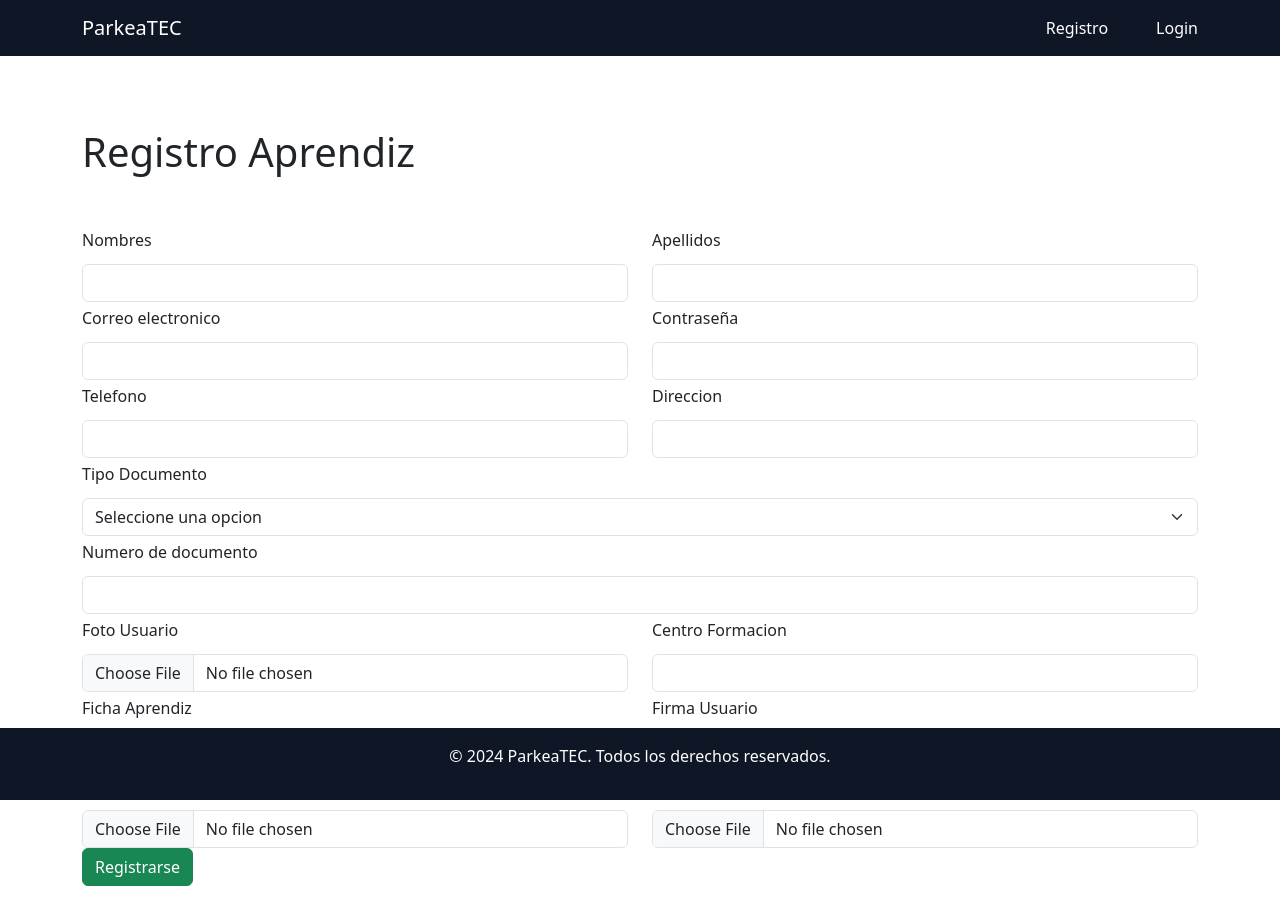
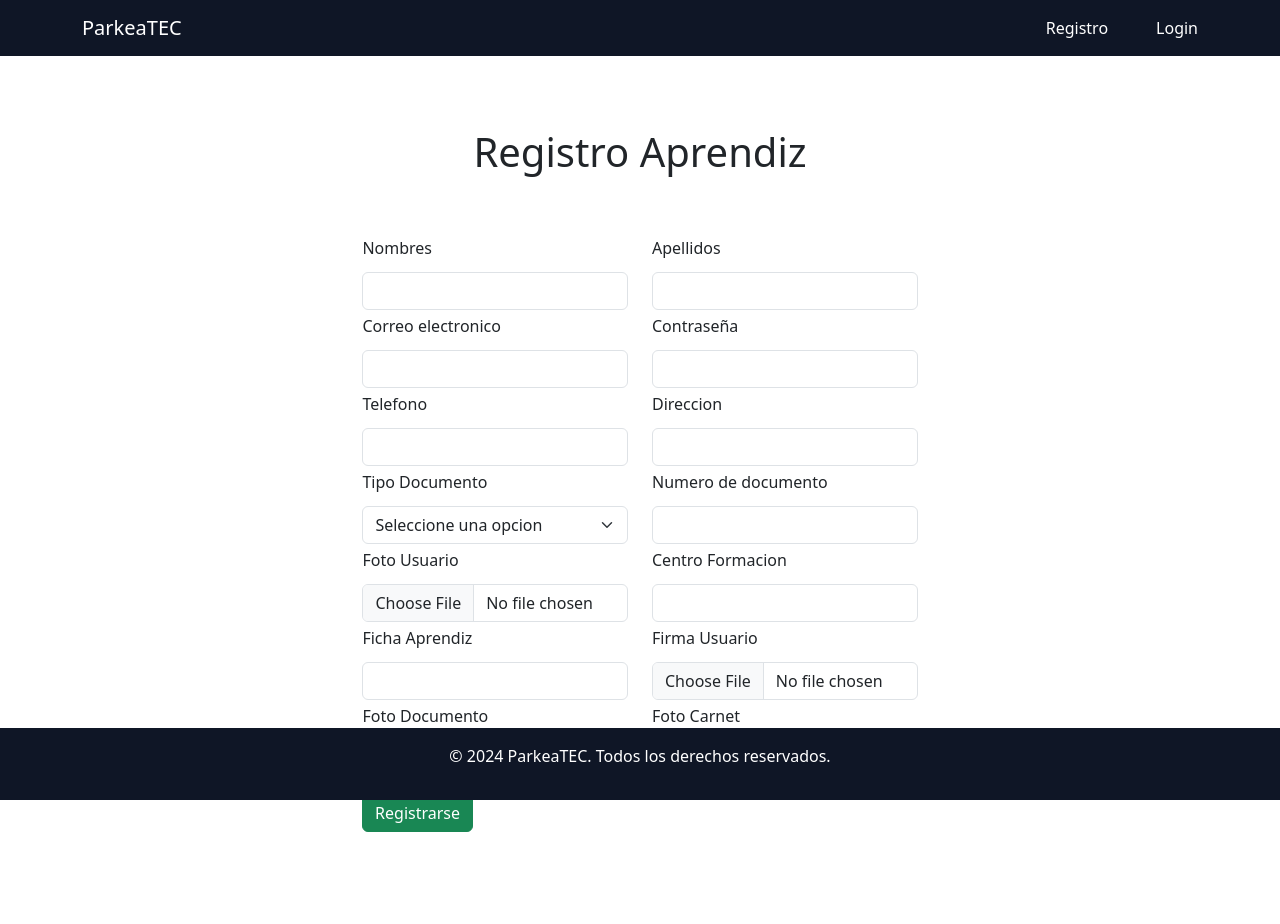
Before and after one commit to ParkeaTec-Project/ParkeaTec-SENA, a React (Create React App) app in the folder Documentacion/trim03/04_prototipo_funcional/front/: page /registro in a window 1280 px wide. Shown: the top 924 px of the page. Built offline with nearby package versions, Linux system fonts and the light colour scheme; no server answers.

Commit message:
se agregaron nuevos estilos

```diff
--- a/Documentacion/trim03/04_prototipo_funcional/front/src/pages/registro.jsx
+++ b/Documentacion/trim03/04_prototipo_funcional/front/src/pages/registro.jsx
@@ -1,7 +1,7 @@
 import React, { useState } from 'react';
 import 'bootstrap/dist/css/bootstrap.min.css';
-//import Button from 'react-bootstrap/Button';
 import { Container, Row, Col, Form, Button } from 'react-bootstrap';
+import styles from '../styles/registroUsuario.module.css';
 
 function Registro(){
     const [formData, setFormData] = useState({
@@ -74,14 +74,14 @@ function Registro(){
     }
 
     return(
-        <Container className='mt-4 mb-4 py-5'>
+        <Container className={`mt-4 mb-4 py-5 ${styles.container}`}>
             <h1>Registro Aprendiz</h1>
             <Form className='mt-5 mb-4' onSubmit={ handleSubmit }>
-                <Row>
-                    <Col>
+                <Row className='justify-content-center'>
+                    <Col className={`${styles.col}`}>
                         <Form.Label className='mt-1'>Nombres</Form.Label>
                         <Form.Control
-                            className='mt-1'
+                            className={`mt-1 ${styles.input} `}
                             type='text'
                             name='nombre'
                             value={ formData.nombre }
@@ -90,10 +90,10 @@ function Registro(){
                         </Form.Control>
                     </Col>
 
-                    <Col>
+                    <Col className={`${styles.col}`}>
                         <Form.Label className='mt-1'>Apellidos</Form.Label>
                         <Form.Control
-                            className='mt-1'
+                            className={`mt-1 ${styles.input} `}
                             type='text'
                             name='apellido'
                             value={ formData.apellido }
@@ -102,11 +102,11 @@ function Registro(){
                         </Form.Control>
                     </Col>
                 </Row>
-                <Row>
-                    <Col>
+                <Row className='justify-content-center'>
+                    <Col className={`${styles.col}`}>
                         <Form.Label className='mt-1'>Correo electronico</Form.Label>
                         <Form.Control
-                            className='mt-1'
+                            className={`mt-1 ${styles.input} `}
                             type='email'
                             name='correo'
                             value={ formData.correo }
@@ -114,10 +114,10 @@ function Registro(){
                         >
                         </Form.Control>
                     </Col>
-                    <Col>
+                    <Col className={`${styles.col}`}>
                         <Form.Label className='mt-1'>Contraseña</Form.Label>
                         <Form.Control
-                            className='mt-1'
+                            className={`mt-1 ${styles.input} `}
                             type='password'
                             name='password'
                             value={ formData.password }
@@ -126,11 +126,11 @@ function Registro(){
                         </Form.Control>
                     </Col>
                 </Row>
-                <Row>
-                    <Col>
+                <Row className='justify-content-center'>
+                    <Col className={`${styles.col}`}>
                         <Form.Label className='mt-1'>Telefono</Form.Label>
                         <Form.Control
-                            className='mt-1'
+                            className={`mt-1 ${styles.input} `}
                             type='number'
                             name='telefono'
                             value={ formData.telefono }
@@ -138,10 +138,10 @@ function Registro(){
                         >
                         </Form.Control>
                     </Col>
-                    <Col>
+                    <Col className={`${styles.col}`}>
                         <Form.Label className='mt-1'>Direccion</Form.Label>
                         <Form.Control
-                            className='mt-1'
+                            className={`mt-1 ${styles.input} `}
                             type='text'
                             name='direccion'
                             value={ formData.direccion }
@@ -150,11 +150,11 @@ function Registro(){
                         </Form.Control>
                     </Col>
                 </Row>
-                <Row>
-                    <Col>
+                <Row className='justify-content-center'>
+                    <Col className={`${styles.col}`}>
                         <Form.Label className='mt-1'>Tipo Documento</Form.Label>
                         <Form.Select
-                            className='mt-1'
+                            className={`mt-1 ${styles.input} `}
                             name='id_tipo_documento'
                             value={ formData.id_tipo_documento }
                             onChange={ handleChange }
@@ -165,12 +165,11 @@ function Registro(){
                             <option value='3'>Tarjeta de identidad</option>
                         </Form.Select>
                     </Col>
-                </Row>
-                <Row>
-                    <Col>
+
+                    <Col className={`${styles.col}`}>
                         <Form.Label className='mt-1'>Numero de documento</Form.Label>
                         <Form.Control
-                            className='mt-1'
+                            className={`mt-1 ${styles.input} `}
                             type='number'
                             name='id_documento'
                             value={ formData.id_documento }
@@ -179,21 +178,22 @@ function Registro(){
                         </Form.Control>
                     </Col>
                 </Row>
-                <Row>
-                    <Col>
+
+                <Row className='justify-content-center'>
+                    <Col className={`${styles.col}`}>
                         <Form.Label className='mt-1'>Foto Usuario</Form.Label>
                         <Form.Control
-                            className='mt-1'
+                            className={`mt-1 ${styles.input} `}
                             type='file'
                             name='foto_usuario'
                             onChange={ handleChange }
                         >
                         </Form.Control>
                     </Col>
-                    <Col>
+                    <Col className={`${styles.col}`}>
                         <Form.Label className='mt-1'>Centro Formacion</Form.Label>
                         <Form.Control
-                            className='mt-1'
+                            className={`mt-1 ${styles.input} `}
                             type='text'
                             name='centro_formacion'
                             value={ formData.centro_formacion }
@@ -202,11 +202,11 @@ function Registro(){
                         </Form.Control>
                     </Col>
                 </Row>
-                <Row>
-                    <Col>
+                <Row className='justify-content-center'>
+                    <Col className={`${styles.col}`}>
                         <Form.Label className='mt-1'>Ficha Aprendiz</Form.Label>
                         <Form.Control
-                            className='mt-1'
+                            className={`mt-1 ${styles.input} `}
                             type='text'
                             name='ficha_aprendiz'
                             value={ formData.ficha_aprendiz }
@@ -214,10 +214,10 @@ function Registro(){
                         >
                         </Form.Control>
                     </Col>
-                    <Col>
+                    <Col className={`${styles.col}`}>
                         <Form.Label className='mt-1'>Firma Usuario</Form.Label>
                         <Form.Control
-                            className='mt-1'
+                            className={`mt-1 ${styles.input} `}
                             type='file'
                             name='firma_usuario'
                             onChange={ handleChange }
@@ -225,21 +225,21 @@ function Registro(){
                         </Form.Control>
                     </Col>
                 </Row>
-                <Row>
-                    <Col>
+                <Row className='justify-content-center'>
+                    <Col className={`${styles.col}`}>
                         <Form.Label className='mt-1'>Foto Documento</Form.Label>
                         <Form.Control
-                            className='mt-1'
+                            className={`mt-1 ${styles.input} `}
                             type='file'
                             name='foto_documento'
                             onChange={ handleChange }
                         >
                         </Form.Control>
                     </Col>
-                    <Col>
+                    <Col className={`${styles.col}`}>
                         <Form.Label className='mt-1'>Foto Carnet</Form.Label>
                         <Form.Control
-                            className='mt-1'
+                            className={`mt-1 ${styles.input} `}
                             type='file'
                             name='foto_carnet'
                             onChange={ handleChange }
@@ -247,7 +247,7 @@ function Registro(){
                         </Form.Control>
                     </Col>
                 </Row>
-                <Button variant="success" type='submit'>Registrarse</Button>
+                <Button className={`mt-3 ${styles.button}`} variant="success" type='submit'>Registrarse</Button>
             </Form>
         </Container>
     );
--- /dev/null
+++ b/Documentacion/trim03/04_prototipo_funcional/front/src/styles/registroUsuario.module.css
@@ -0,0 +1,21 @@
+.container {
+    display: flex;
+    flex-direction: column;
+    align-items: center;
+    margin: 0 auto;
+}
+
+.col {
+    display: flex;
+    flex-direction: column; /* Para alinear los inputs en columna */
+    align-items: flex-start;
+    flex: 40% 0;
+}
+
+.input {
+    width: 100%;
+}
+
+.button {
+    margin-left: 10.3%;
+}
```
